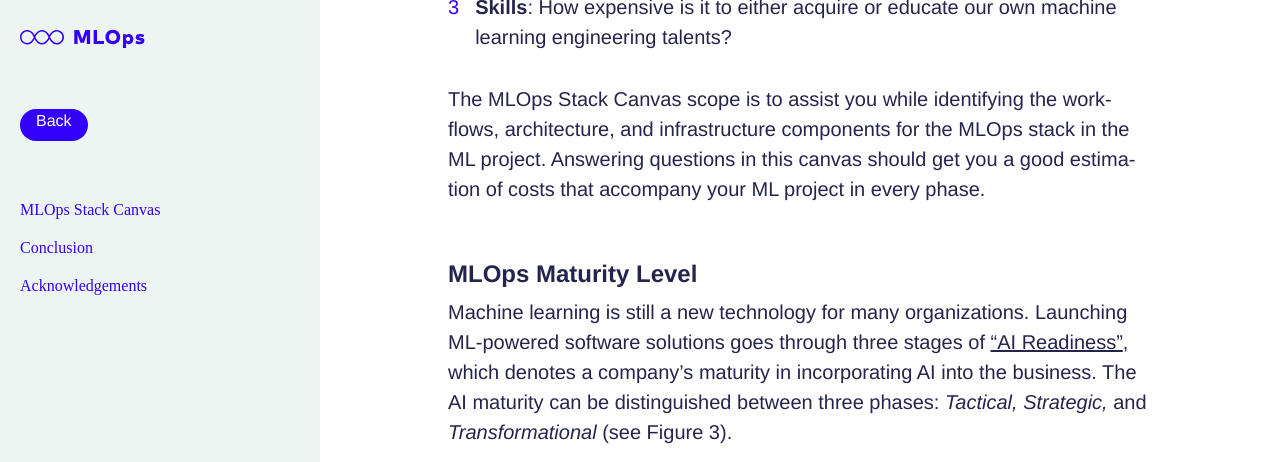
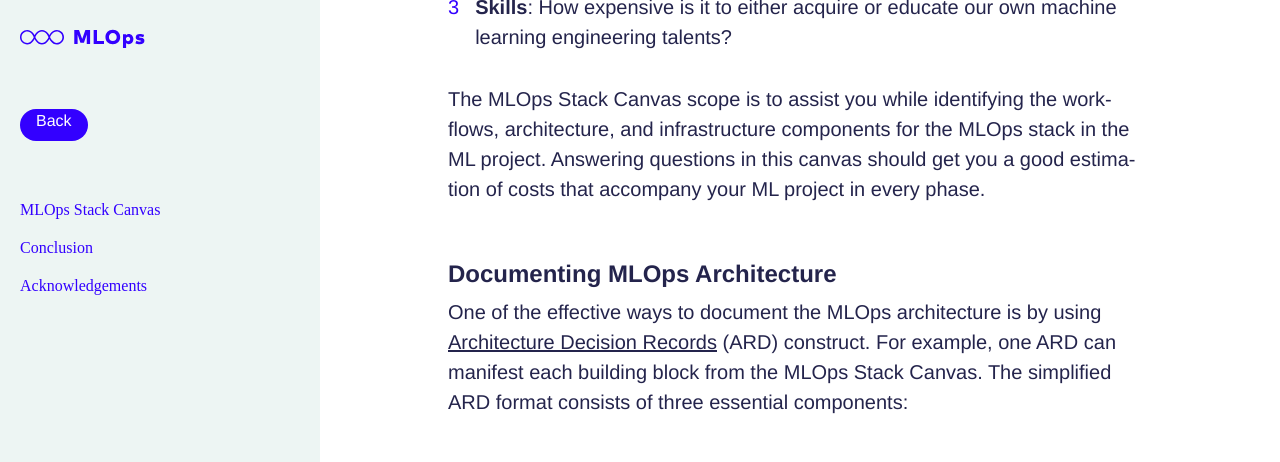
Before and after one commit to innoq/ml-ops.org, a Jekyll site: the page built from content/mlops-stack-canvas.md, in a window 1280 px wide and 1400 px high, scrolled down 13379 px. Shown: the top 462 px of the window. Built offline with Jekyll 4.4.1, drawn with Linux system fonts in a browser that asks for light colours; some web fonts are replaced; some of the changed text lies outside the part shown.

Commit message:
ADRs for MLOps

```diff
--- a/content/mlops-stack-canvas.md
+++ b/content/mlops-stack-canvas.md
@@ -195,6 +195,28 @@ There are also organizational aspects of MLOps, which belong to the general disc
 
 The MLOps Stack Canvas scope is to assist you while identifying the workflows, architecture, and infrastructure components for the MLOps stack in the ML project. Answering questions in this canvas should get you a good estimation of costs that accompany your ML project in every phase.
 
+### Documenting MLOps Architecture
+
+One of the effective ways to document the MLOps architecture is by using [Architecture Decision Records](https://adr.github.io/) (ARD) construct. For example, one ARD can manifest each building block from the MLOps Stack Canvas. The simplified ARD format consists of three essential components:
+
+*ARD*: A brief description of the architectural decision.
+
+*Context*: A short description of the problem.
+
+*Decision*: Here, we describe the actual architectural decision with a detailed explanation.
+
+*Consequences*: This section provides any implications of the architecture decision. This section is also a good place to discuss any architectural trade-offs.
+
+The following is a simplified example of such ARD.
+
+*ARD: Dataset versioning*.
+
+*Context*: As requested by the regulatory requirements, every retraining of the ML model should be in sync with the changes in the dataset.
+
+*Decision*: The ML model should be retrained whenever a new batch of data points is collected.  Therefore, we decided to use DVC to track datasets and ML models. An alternative solution would be LakeFS.
+
+*Consequences*: We need to move our data storage to the DVC-supported storage mechanisms. Additionally, upskilling our team members is required.
+
 
 ### MLOps Maturity Level
 
```
